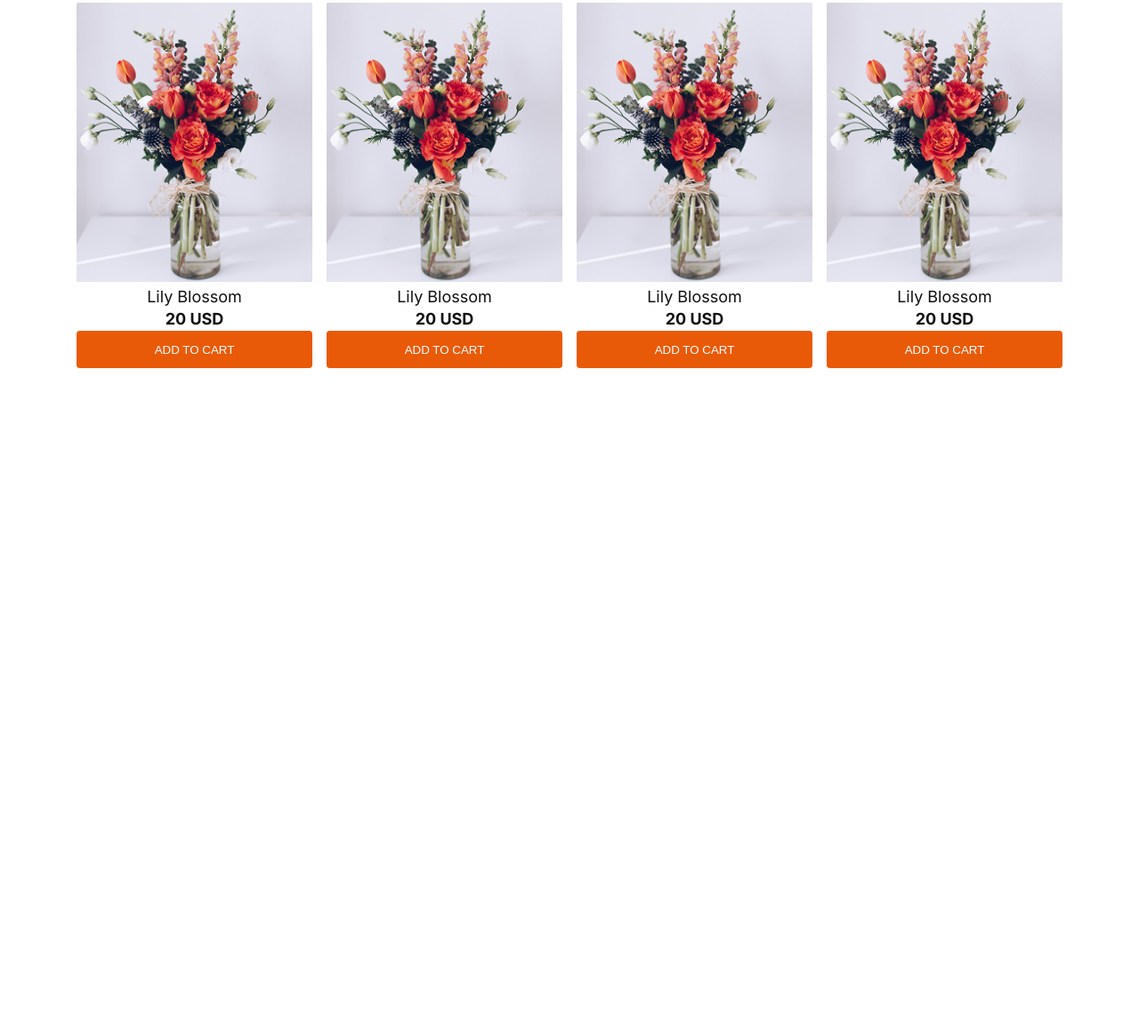
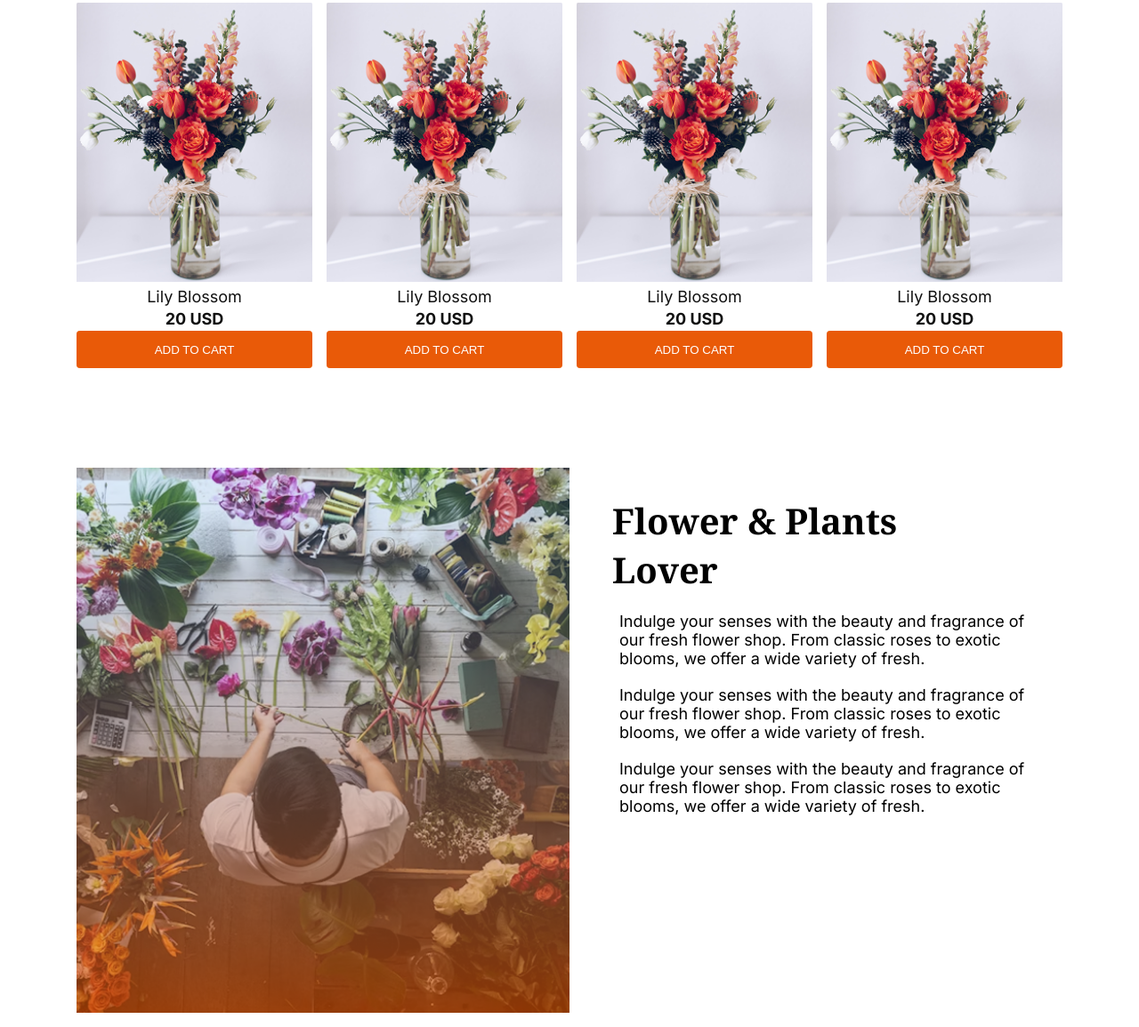
Before and after one commit to moinakash/B12A02-Responsive-Flowers, a plain HTML site: page index.html in a window 1280 px wide. Shown: the part 1178-2333 px from the top of the page at 89% size. Before the commit the page ends 1608 px from the top, so only its background shows below. Drawn offline with Linux system fonts and the light colour scheme.

Commit message:
Flower & Plants complete

```diff
--- a/index.html
+++ b/index.html
@@ -57,6 +57,7 @@
         <img src="./assets/hero-flower.png" alt="Flowers" class="banner-img" />
       </main>
     </div>
+
 
 
     <div class="wrapper">
@@ -142,5 +143,45 @@
       </section>
     </div>
 
+     <!-- need to add badge here -->
+        <div class="wrapper">
+      <section class="plants-lover">
+        <div class="plants-img">
+
+          <img src="./assets/flower-store.png" alt="Flower Store" />
+        </div>
+        <ul class="plants-lover-content">
+          <h1 class="font-h2 font-noto-serif">
+            Flower & Plants <br />
+            Lover
+          </h1>
+          <li class="opacity-50">
+            <div class="list-disc"></div>
+            <p>
+              Indulge your senses with the beauty and fragrance of our fresh
+              flower shop. From classic roses to exotic blooms, we offer a wide
+              variety of fresh.
+            </p>
+          </li>
+          <li class="opacity-50">
+            <div class="list-disc"></div>
+            <p>
+              Indulge your senses with the beauty and fragrance of our fresh
+              flower shop. From classic roses to exotic blooms, we offer a wide
+              variety of fresh.
+            </p>
+          </li>
+          <li class="opacity-50">
+            <div class="list-disc"></div>
+            <p>
+              Indulge your senses with the beauty and fragrance of our fresh
+              flower shop. From classic roses to exotic blooms, we offer a wide
+              variety of fresh.
+            </p>
+          </li>
+        </ul>
+      </section>
+    </div>
+
   </body>
 </html>
--- a/style.css
+++ b/style.css
@@ -244,6 +244,34 @@ button {
 }
 
 
+/* Plants Lover sections */
+
+.plants-lover {
+  padding-top: 2rem;
+  display: flex;
+  align-items: start;
+  gap: 2rem;
+}
+
+.plants-img {
+  position: relative;
+  min-width: 50%;
+}
+
+.plants-lover-content {
+  padding: 2rem 1rem;
+  display: flex;
+  flex-direction: column;
+  gap: 1.25rem;
+}
+
+.plants-lover-content > li {
+  display: flex;
+  align-items: start;
+  margin-left: 0.5rem;
+}
+
+
 
 
 @media screen and (width <= 576px) {
@@ -290,5 +318,16 @@ button {
     gap: 1rem;
   }
 
+  .plants-lover {
+    padding-top: 0;
+    flex-direction: column;
+    gap: 1rem;
+  }
+
+  .plants-lover-content {
+    padding: 0;
+    gap: 0.75rem;
+  }
+
 
 }
```
